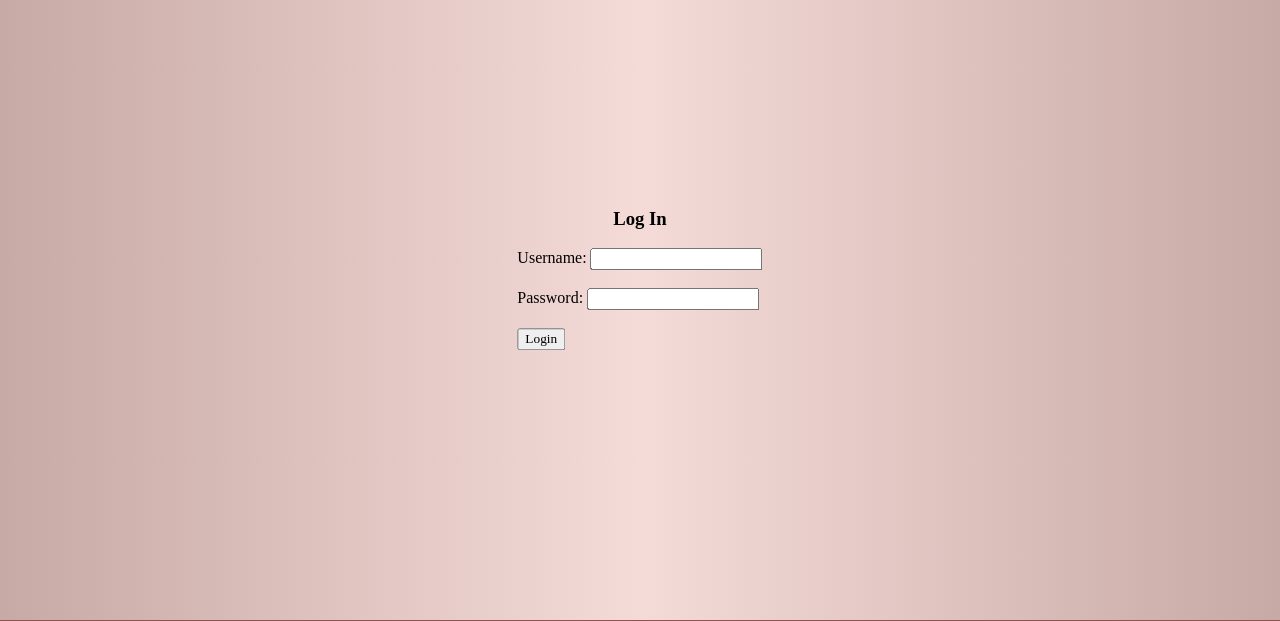
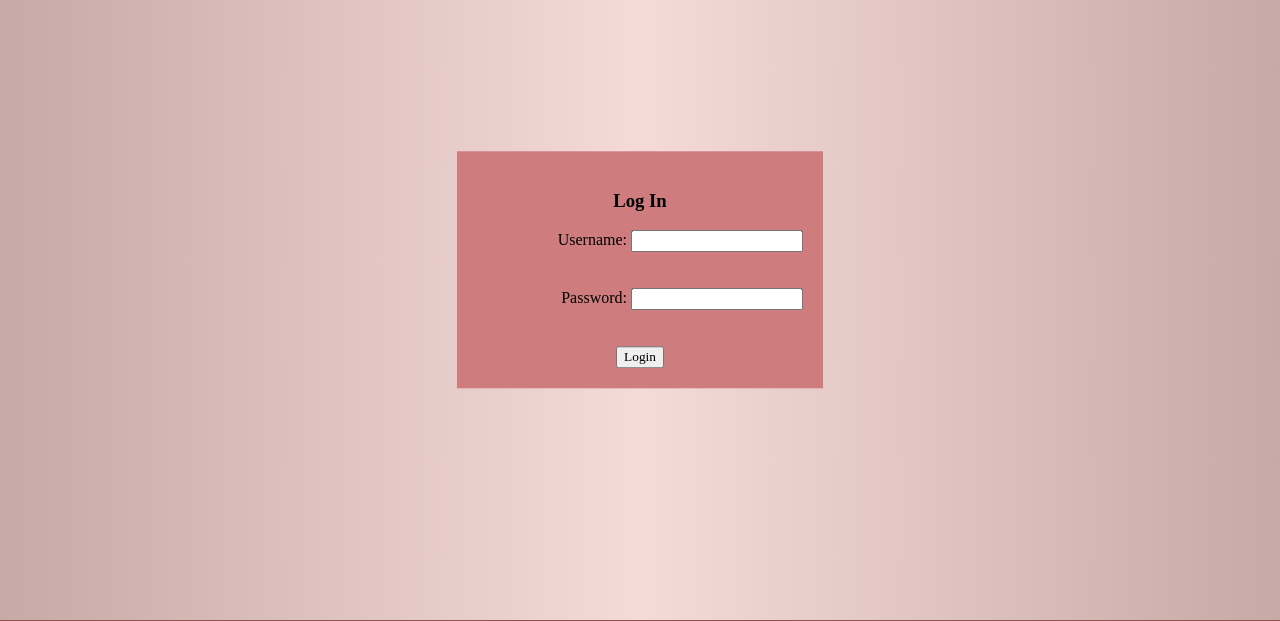
Before and after one commit to CocoaMilka/CocoaBeans, a Flask app: template website/templates/login.html in a window 1280 px wide. Shown: the part 130-751 px from the top of the page. Run offline with Flask 3, Linux system fonts and the light colour scheme; the template is opened without the code that fills it, so the values that code supplies are empty.

Commit message:
Some css cleanup

```diff
--- a/website/static/css/main.css
+++ b/website/static/css/main.css
@@ -22,6 +22,16 @@ body {
     transform: translate(-50%, -50%);
 }
 
+.signup-form {
+    background-color: rgb(206, 124, 126);
+    padding: 20px;
+    position: fixed;
+    text-align: center;
+    left: 50%;
+    top: 50%;
+    transform: translate(-50%, -50%);
+}
+
 .commission-form {
     background-color: rgb(206, 124, 126);
     padding: 20px;
@@ -37,6 +47,7 @@ body {
     position: fixed;
     top: 70%;
     left: 50%;
+    transform: translate(-70%, -50%);
 }
 
 .error-box{
@@ -70,11 +81,28 @@ body {
     width: 100%;
 }
 
-.flash {
-    background-color: antiquewhite;
+.flash-error {
+    background-color: rgb(255, 75, 75);
+    color: white;
     text-align: center;
     z-index: 2;
     position: fixed;
     width: 100%;
     top: 130px;
 }
+
+.flash-success {
+    background-color: rgb(54, 223, 82);
+    color: white;
+    text-align: center;
+    z-index: 2;
+    position: fixed;
+    width: 100%;
+    top: 130px;
+}
+
+.inputwrap label {
+    display: inline-block;
+    width: 150px;
+    text-align: right;
+}
--- a/website/templates/base.html
+++ b/website/templates/base.html
@@ -45,13 +45,13 @@
             {% for category, message in messages %}
                 {% if category == 'error' %}
                 <!-- Error -->
-                <div class="flash">
+                <div class="flash-error">
                     {{ message }}
                 </div>
 
                 {% else %}
                 <!-- Success -->
-                <div class="flash">
+                <div class="flash-success">
                     {{ message }}
                 </div>
                 {% endif %}
--- a/website/templates/login.html
+++ b/website/templates/login.html
@@ -6,17 +6,21 @@
 <div class="content">
     <center><h1>Create an account</h1></center>
 
-    <div class="login-form">
+    <div class="signup-form">
         <form method="POST">
-            <h3 align="center">Log In</h3>
+            <h3>Log In</h3>
 
-            <label for="user_name">Username:</label>
-            <input type="text" name="user_name" id="user_name">
+            <div class="inputwrap">
+                <label for="user_name">Username:</label>
+                <input type="text" name="user_name" id="user_name">
+            </div>
 
             <br><br>
 
-            <label for="user_pass">Password:</label>
-            <input type="password" name="user_pass" id="user_pass">
+            <div class="inputwrap">
+                <label for="user_pass">Password:</label>
+                <input type="password" name="user_pass" id="user_pass">
+            </div>
 
             <br><br>
 
```
Also changed, not shown: website/templates/index.html (+6 -4 lines), website/templates/sign-up.html (+7 -1 lines).
